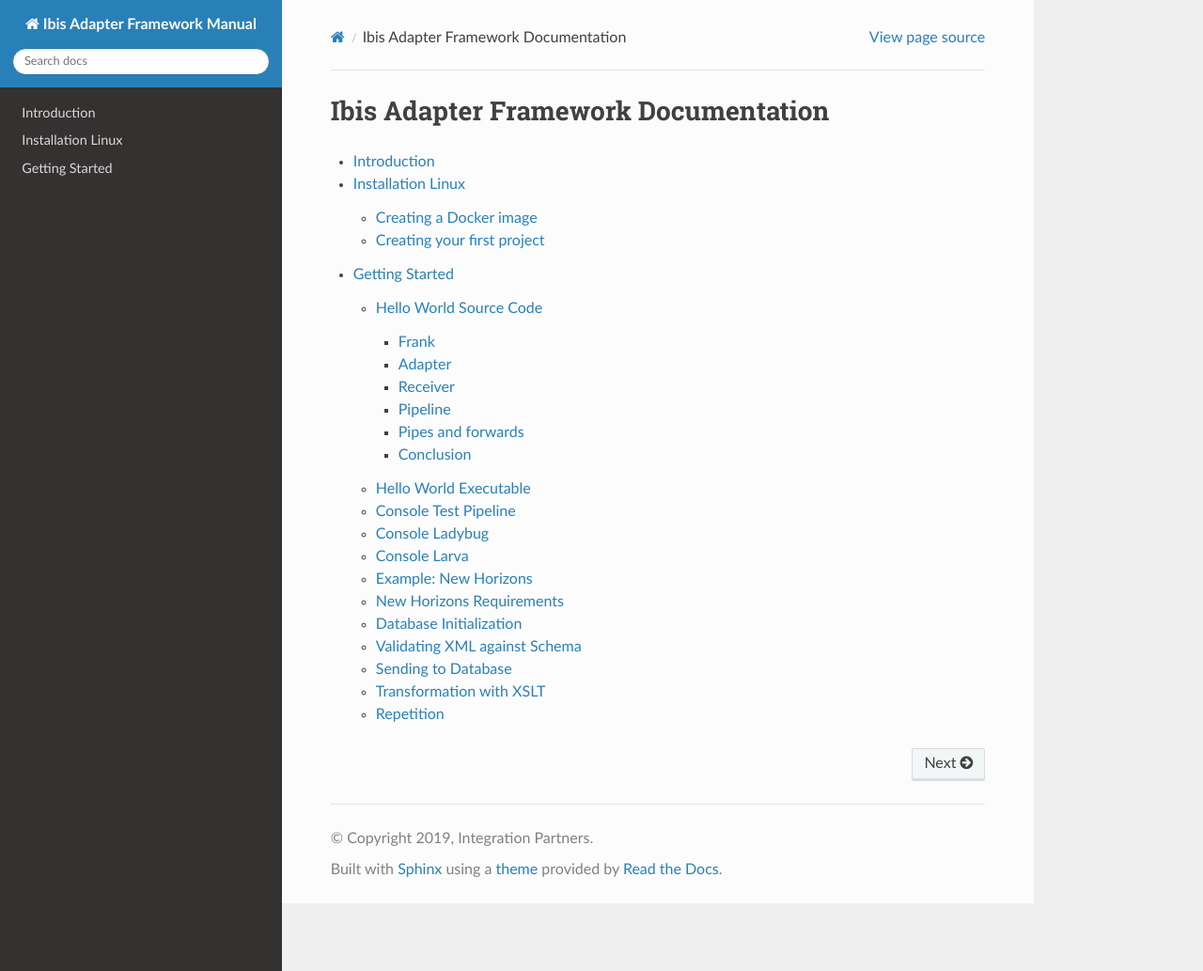
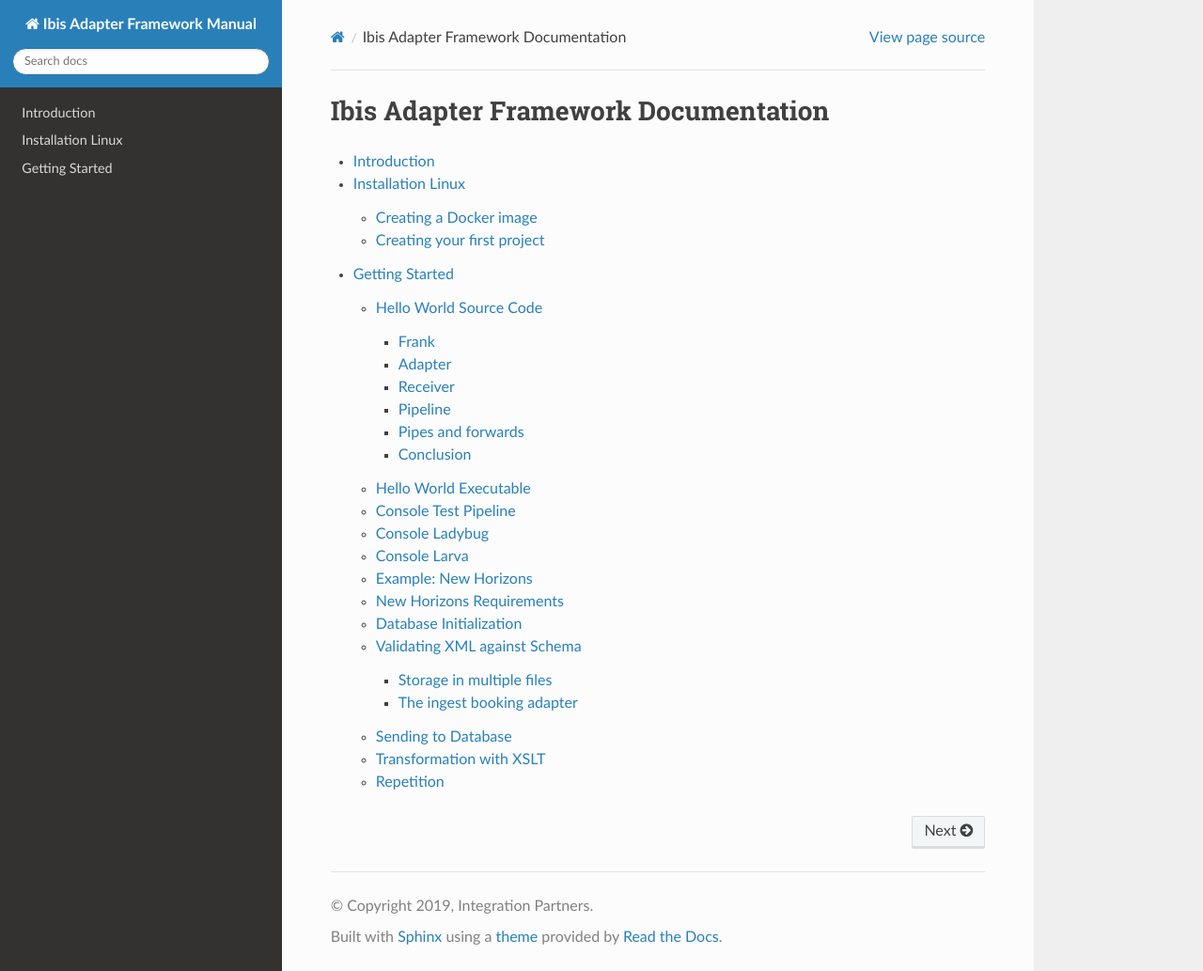
Before and after one commit to frankframework/frank-manual, a Sphinx documentation site: the page built from docs/source/index.rst, in a window 1280 px wide and 1033 px high. Shown: the whole window at 94% size. Built offline with Sphinx 7.4.7 and the Read the Docs theme 2.0.0, drawn with Linux system fonts in a browser that asks for light colours.

```diff
--- a/docs/source/horizonsValidateBooking.rst
+++ b/docs/source/horizonsValidateBooking.rst
@@ -10,6 +10,9 @@ needed by the imaginary company New Horizons
 as introduced in section :ref:`newHorizons`. In
 section :ref:`horizonsInterfaces`, the requirements
 for our adapter are introduced.
+
+Storage in multiple files
+-------------------------
 
 We do not want to throw away the Hello adapter explained
 in section :ref:`helloIbis`, so we will have two adapters.
@@ -47,8 +50,14 @@ Then you can change Configuration.xml to be:
 Our New Horizons adapter, the ingest booking adapter, now appears in
 "<project directory>/classes/AdapterIngestBooking.xml".
 This adapter should read XML documents like the one presented in :ref:`horizonsInterfaces` and
-use them to fill the data model described there. Before doing something with the XML, we want
-to check that it is valid. This can be done using an XML Schema, see
+use them to fill the data model described there.
+
+The ingest booking adapter
+--------------------------
+
+Before doing something with a booking XML, the ingest booking adapter
+should check that this document is valid.
+This can be done using an XML Schema, see
 https://www.w3schools.com/xml/schema_intro.asp. You can make a document
 "<project directory>/classes/booking.xsd" and give it the following contents:
 
```
